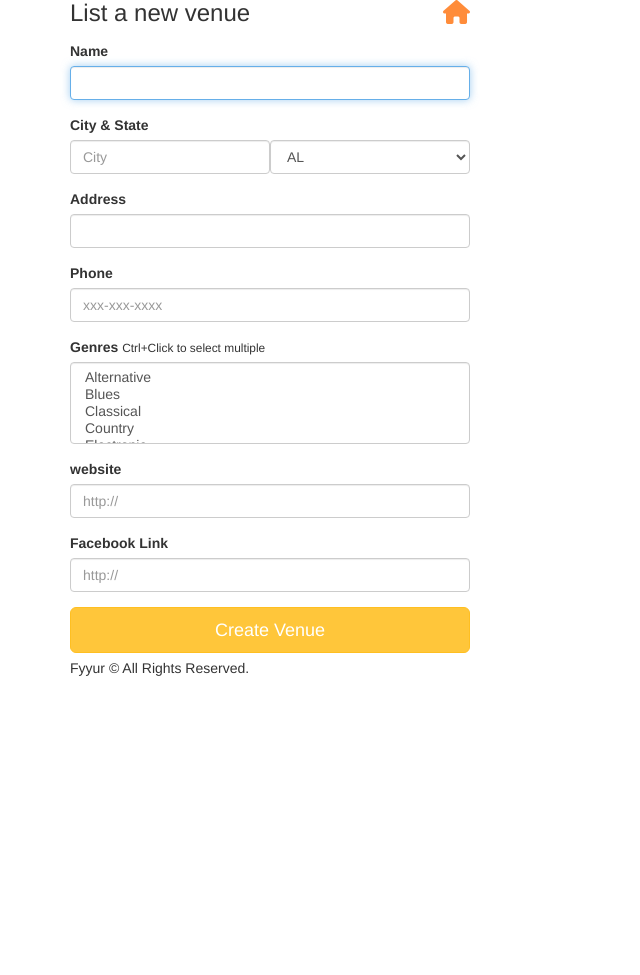
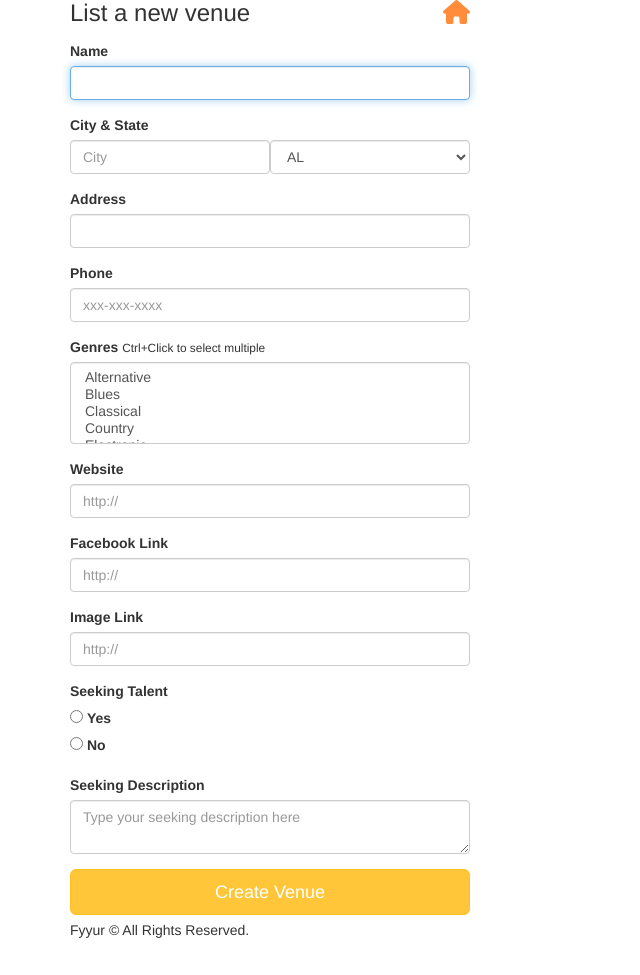
Before and after one commit to Omarb28/fyyur, a Flask app: page /venues/create in a window 1280 px wide. Shown: the part 95-1070 px from the top of the page, without its empty margins (0-640 px from the left). Before the commit the page ends 771 px from the top, so only its background shows below. Run offline with Flask 2, Linux system fonts and the light colour scheme; some libraries are stand-ins or nearby versions.

Commit message:
Added missing fields in Venue creation

```diff
--- a/app.py
+++ b/app.py
@@ -325,6 +325,10 @@ def create_venue_submission():
       genre = Genre.query.filter(Genre.genre == g).first()
       genres.append(genre)
 
+    seeking_talent = False
+    if req["seeking_talent"] == 'True':
+      seeking_talent = True
+
     venue = Venue(
       name=req['name'],
       genres=genres,
@@ -332,8 +336,13 @@ def create_venue_submission():
       city=req["city"],
       state=req["state"],
       phone=req["phone"],
-      facebook_link=req["facebook_link"]
+      website=req["website"],
+      facebook_link=req["facebook_link"],
+      image_link=req["facebook_link"],
+      seeking_talent=seeking_talent,
+      seeking_description=req["seeking_description"]
     )
+
     db.session.add(venue)
     db.session.commit()
   except:
--- a/forms.py
+++ b/forms.py
@@ -117,7 +117,7 @@ class VenueForm(FlaskForm):
         'facebook_link', validators=[URL()]
     )
     image_link = StringField(
-        'image_link'
+        'image_link', validators=[URL()]
     )
     seeking_talent = RadioField(
         'seeking_talent', validators=[DataRequired()],
--- a/templates/forms/edit_venue.html
+++ b/templates/forms/edit_venue.html
@@ -47,7 +47,7 @@
       <div class="form-group seeking-talent" data-seeking-talent="{{ venue.seeking_talent }}">
         <label for="seeking_talent">Seeking Talent</label>
         {% for subfield in form.seeking_talent %}
-          <div class="form-check form-check-inline seeking-talent-radios"">
+          <div class="form-check form-check-inline seeking-talent-radios">
               {{ subfield }}
               {{ subfield.label }}
           </div>
--- a/templates/forms/new_venue.html
+++ b/templates/forms/new_venue.html
@@ -33,13 +33,30 @@
         {{ form.genres(class_ = 'form-control', placeholder='Genres, separated by commas', autofocus = true) }}
       </div>
       <div class="form-group">
-        <label for="website">website</label>
+        <label for="website">Website</label>
         {{ form.website(class_ = 'form-control', placeholder='http://', autofocus = true) }}
       </div>
       <div class="form-group">
           <label for="facebook_link">Facebook Link</label>
           {{ form.facebook_link(class_ = 'form-control', placeholder='http://', autofocus = true) }}
         </div>
+      <div class="form-group">
+        <label for="image_link">Image Link</label>
+        {{ form.image_link(class_ = 'form-control', placeholder='http://', autofocus = true) }}
+      </div>
+      <div class="form-group">
+        <label for="seeking_talent">Seeking Talent</label>
+        {% for subfield in form.seeking_talent %}
+          <div class="form-check form-check-inline">
+              {{ subfield }}
+              {{ subfield.label }}
+          </div>
+        {% endfor %}
+      </div>
+      <div class="form-group">
+        <label for="seeking_description">Seeking Description</label>
+        {{ form.seeking_description(class_ = 'form-control', placeholder='Type your seeking description here', autofocus = true) }}
+      </div>
       <input type="submit" value="Create Venue" class="btn btn-primary btn-lg btn-block">
     </form>
   </div>
```
